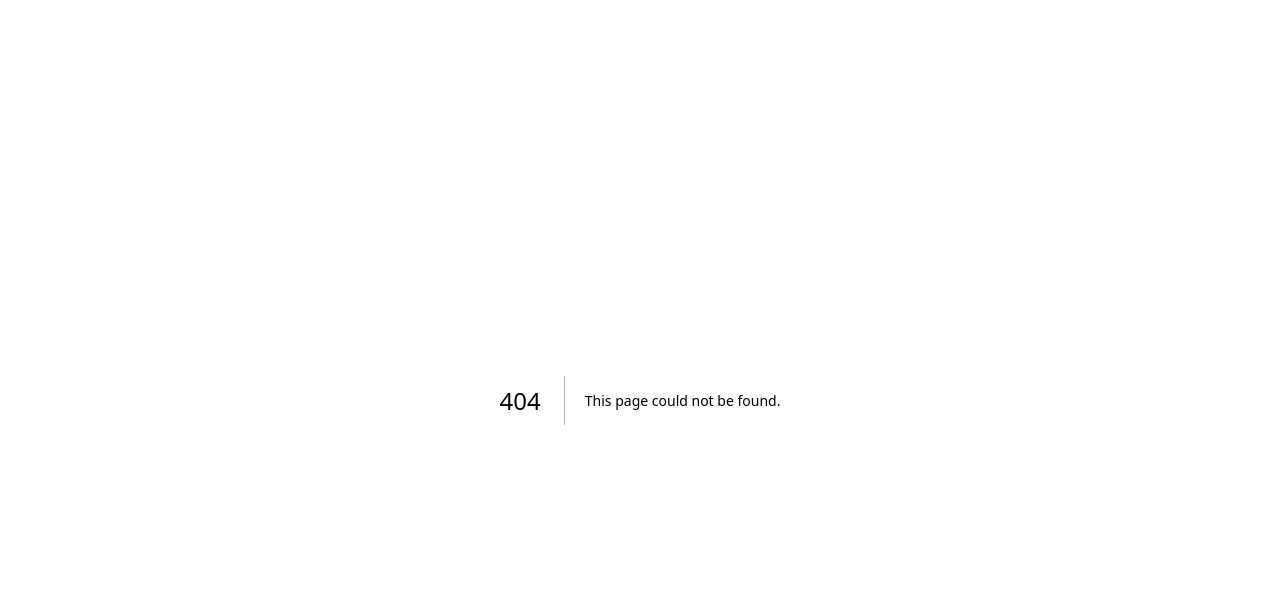
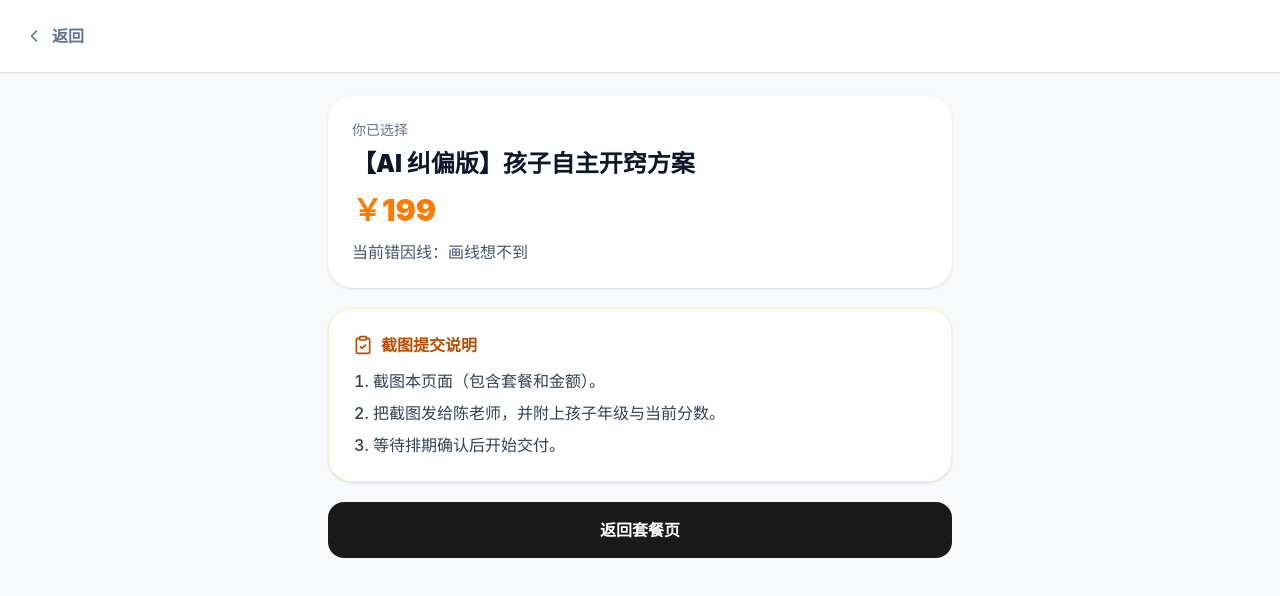
Before and after one commit to zy668559-lang/geom-awake, a Next.js app: page /confirm in a window 1280 px wide. Before the commit this address had no page. Shown: the top 596 px of the page. Built offline with nearby package versions, Linux system fonts and the light colour scheme.

Commit message:
feat: staging deploy guide and confirm flow without payment

```diff
--- /dev/null
+++ b/app/confirm/page.tsx
@@ -0,0 +1,88 @@
+"use client";
+
+import { useMemo } from "react";
+import { useRouter, useSearchParams } from "next/navigation";
+import { ChevronLeft, ClipboardCheck } from "lucide-react";
+import { REPAIR_CAUSE_OPTIONS, isRepairCause } from "@/data/training/repair_7days";
+
+function resolveCause(rawCause: string | null): string {
+  if (isRepairCause(rawCause)) return rawCause;
+
+  if (typeof window !== "undefined") {
+    const latest = localStorage.getItem("latest_retest_cause");
+    if (isRepairCause(latest)) return latest;
+
+    const selected = localStorage.getItem("repair_selected_cause");
+    if (isRepairCause(selected)) return selected;
+  }
+
+  return "draw_line";
+}
+
+function packageText(pkg: string): { title: string; fee: string } {
+  if (pkg === "B") {
+    return {
+      title: "【名师直通版】陈老师团队全程保分（仅限3人）",
+      fee: "￥599",
+    };
+  }
+  return {
+    title: "【AI 纠偏版】孩子自主开窍方案",
+    fee: "￥199",
+  };
+}
+
+export default function ConfirmPage() {
+  const router = useRouter();
+  const searchParams = useSearchParams();
+  const pkg = searchParams.get("pkg") === "B" ? "B" : "A";
+  const cause = resolveCause(searchParams.get("cause"));
+
+  const causeLabel = useMemo(() => {
+    return REPAIR_CAUSE_OPTIONS.find((item) => item.key === cause)?.label || "画线想不到";
+  }, [cause]);
+
+  const selectedPackage = packageText(pkg);
+
+  return (
+    <div className="min-h-screen bg-[#F8F9FA] flex flex-col">
+      <nav className="p-6 bg-white shadow-sm">
+        <button
+          onClick={() => router.back()}
+          className="flex items-center gap-2 text-slate-500 font-bold hover:text-slate-700 transition-colors"
+        >
+          <ChevronLeft size={20} />
+          返回
+        </button>
+      </nav>
+
+      <main className="flex-1 max-w-2xl mx-auto w-full p-6 space-y-5 pb-24">
+        <section className="bg-white rounded-[24px] p-6 shadow-sm">
+          <p className="text-sm text-slate-500">你已选择</p>
+          <h1 className="text-2xl font-black text-slate-900 mt-2">{selectedPackage.title}</h1>
+          <p className="text-3xl font-black text-[#FF7A00] mt-3">{selectedPackage.fee}</p>
+          <p className="text-slate-600 mt-3">当前错因线：{causeLabel}</p>
+        </section>
+
+        <section className="bg-white rounded-[24px] p-6 shadow-sm border border-amber-100">
+          <div className="flex items-center gap-2 text-amber-700 mb-3">
+            <ClipboardCheck size={20} />
+            <p className="font-black">截图提交说明</p>
+          </div>
+          <ol className="list-decimal pl-5 space-y-2 text-slate-700 font-medium">
+            <li>截图本页面（包含套餐和金额）。</li>
+            <li>把截图发给陈老师，并附上孩子年级与当前分数。</li>
+            <li>等待排期确认后开始交付。</li>
+          </ol>
+        </section>
+
+        <button
+          onClick={() => router.push(`/upsell?cause=${cause}`)}
+          className="w-full bg-[#1A1A1A] text-white py-4 rounded-2xl font-bold hover:opacity-90 transition-opacity"
+        >
+          返回套餐页
+        </button>
+      </main>
+    </div>
+  );
+}
--- a/app/pricing/page.tsx
+++ b/app/pricing/page.tsx
@@ -34,7 +34,7 @@ export default function PricingPage() {
             <p className="text-slate-800 font-bold mt-3">专治：逻辑断层、证明无思路</p>
             <p className="text-slate-600 mt-2">AI 自动化诊断，适合基础自测。</p>
             <button
-              onClick={() => router.push("/upsell/submit?pkg=A")}
+              onClick={() => router.push("/confirm?pkg=A")}
               className="mt-6 w-full bg-slate-900 text-white py-3.5 rounded-xl font-bold hover:opacity-90 transition-opacity flex items-center justify-center gap-2"
             >
               我选 199 套餐
@@ -48,7 +48,7 @@ export default function PricingPage() {
             <p className="text-slate-900 font-black mt-3">真人复核 + 1对1 针对性纠偏 + 提分保险</p>
             <p className="text-slate-700 mt-2">适合想冲分、要有人盯进度的家庭。</p>
             <button
-              onClick={() => router.push("/upsell/submit?pkg=B")}
+              onClick={() => router.push("/confirm?pkg=B")}
               className="mt-6 w-full bg-[#FF7A00] text-white py-3.5 rounded-xl font-black hover:brightness-105 transition-all flex items-center justify-center gap-2"
             >
               我选 599 套餐
--- a/app/upsell/page.tsx
+++ b/app/upsell/page.tsx
@@ -56,7 +56,7 @@ export default function UpsellPage() {
               <li>- 24小时内交付</li>
             </ul>
             <button
-              onClick={() => router.push(`/upsell/submit?pkg=A&cause=${cause}`)}
+              onClick={() => router.push(`/confirm?pkg=A&cause=${cause}`)}
               className="mt-6 w-full bg-[#1A1A1A] text-white py-4 rounded-2xl font-bold hover:opacity-90 transition-opacity flex items-center justify-center gap-2"
             >
               我选 199
@@ -74,7 +74,7 @@ export default function UpsellPage() {
             </ul>
             <p className="mt-4 text-sm font-black text-[#FF7A00]">已有 1245 位家长通过此方案帮孩子挽回 20分</p>
             <button
-              onClick={() => router.push(`/upsell/submit?pkg=B&cause=${cause}`)}
+              onClick={() => router.push(`/confirm?pkg=B&cause=${cause}`)}
               className="mt-6 w-full bg-[#FF7A00] text-white py-4 rounded-2xl font-black hover:brightness-105 transition-all flex items-center justify-center gap-2"
             >
               我选 599
```
Also changed, not shown: 1 other file (tests, documents, lock files or other folders).
